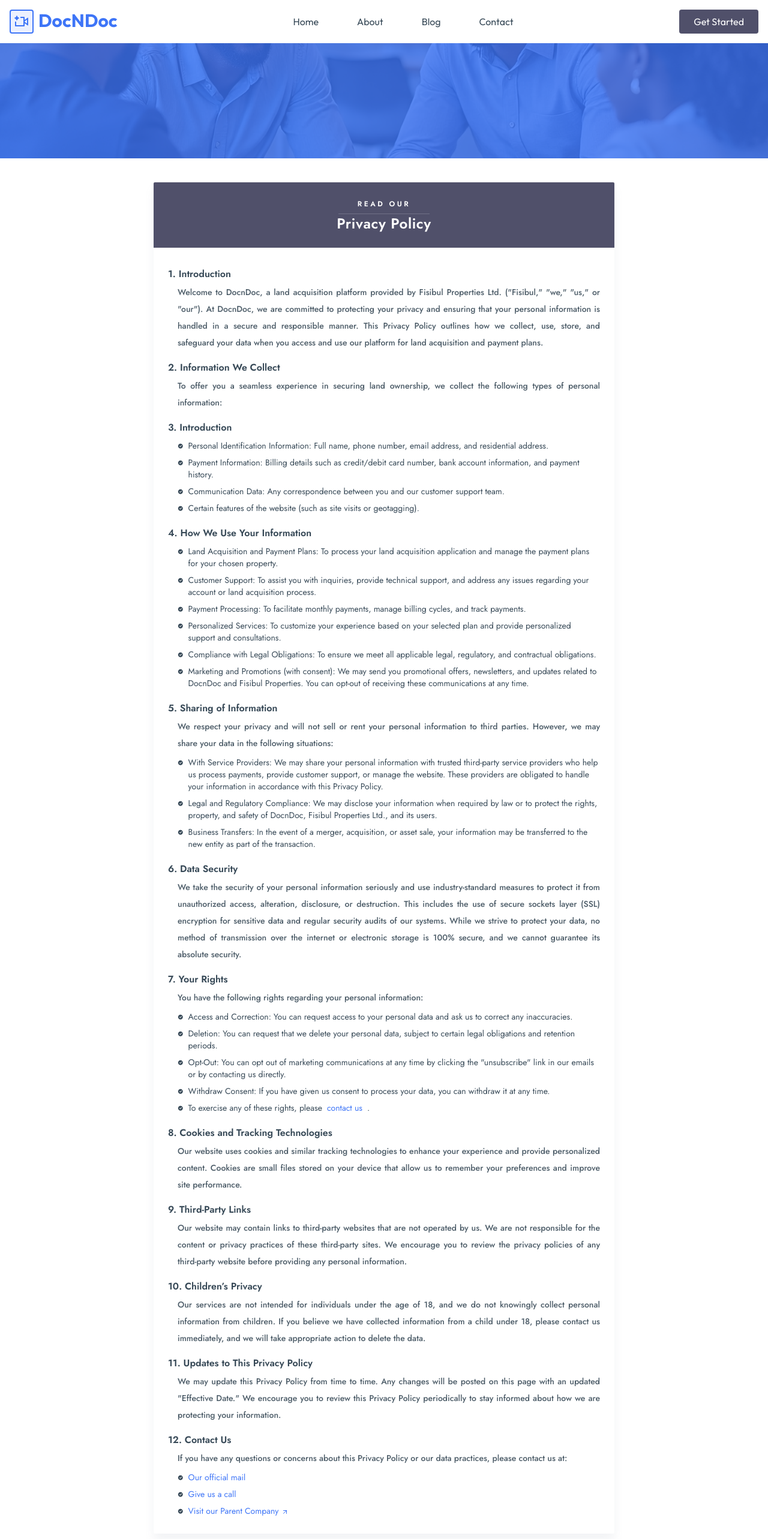
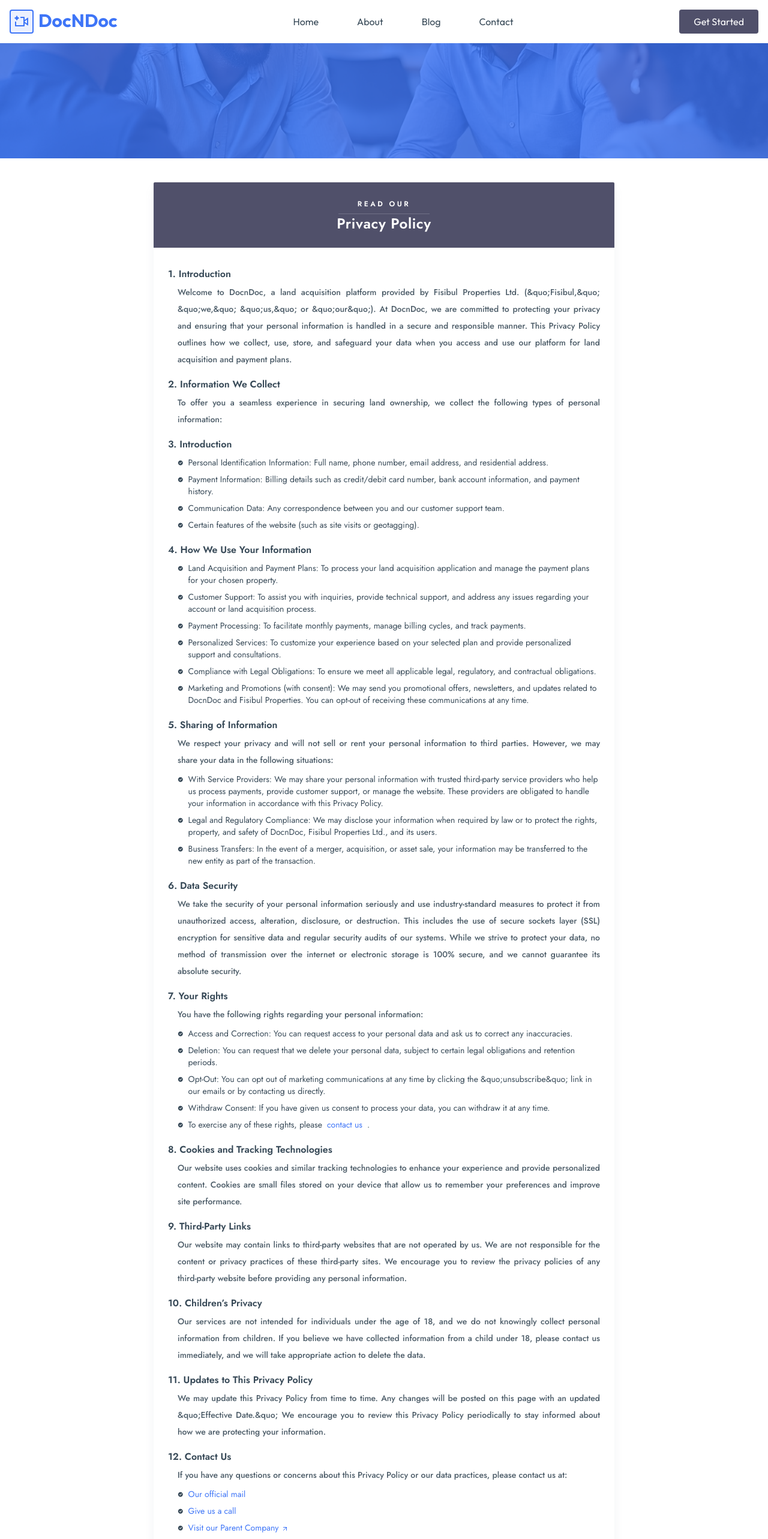
Before and after one commit to frethereeks/docndoc, a Next.js app: page /privacy-policy in a window 1280 px wide. Shown: the top 2566 px of the page at 60% size. Built offline with nearby package versions, Linux system fonts and the light colour scheme.

Commit message:
Fix: Escape the quotes in the Privacy Policy page and remove unused variables in affected files

```diff
--- a/app/(public)/not-found.tsx
+++ b/app/(public)/not-found.tsx
@@ -1,6 +1,6 @@
 "use client"
 import Link from 'next/link'
-import React, { useEffect } from 'react'
+import React from 'react'
 import { FaChevronLeft } from 'react-icons/fa6'
 import { IoSadOutline } from 'react-icons/io5'
 import { appRoutePaths } from '../routes/path'
--- a/app/(public)/privacy-policy/page.tsx
+++ b/app/(public)/privacy-policy/page.tsx
@@ -20,7 +20,7 @@ export default function PrivacyPolicy() {
         <div className="py-6 pt-8 px-4 md:px-6 space-y-4">
           <div className="space-y-1">
             <h4 data-aos="fade-up" data-aos-delay="100" className="text-text text-base font-semibold">1. Introduction</h4>
-            <p data-aos="fade-up" data-aos-delay="200" className="text-sm text-text/90 text-justify font-medium pl-4 leading-loose">Welcome to DocnDoc, a land acquisition platform provided by Fisibul Properties Ltd. ("Fisibul," "we," "us," or "our"). At DocnDoc, we are committed to protecting your privacy and ensuring that your personal information is handled in a secure and responsible manner. This Privacy Policy outlines how we collect, use, store, and safeguard your data when you access and use our platform for land acquisition and payment plans.</p>
+            <p data-aos="fade-up" data-aos-delay="200" className="text-sm text-text/90 text-justify font-medium pl-4 leading-loose">Welcome to DocnDoc, a land acquisition platform provided by Fisibul Properties Ltd. (&quo;Fisibul,&quo; &quo;we,&quo; &quo;us,&quo; or &quo;our&quo;). At DocnDoc, we are committed to protecting your privacy and ensuring that your personal information is handled in a secure and responsible manner. This Privacy Policy outlines how we collect, use, store, and safeguard your data when you access and use our platform for land acquisition and payment plans.</p>
           </div>
           <div className="space-y-1">
             <h4 data-aos="fade-up" data-aos-delay="100" className="text-text text-base font-semibold">2. Information We Collect</h4>
@@ -67,7 +67,7 @@ export default function PrivacyPolicy() {
             <div data-aos="fade-up" data-aos-delay="400" className="text-sm text-text">
               <p className="flex gap-2 pl-4 py-1"><RiCheckboxCircleFill className="text-[.6rem] text-text translate-y-1.5 flex-shrink-0" />Access and Correction: You can request access to your personal data and ask us to correct any inaccuracies.</p>
               <p className="flex gap-2 pl-4 py-1"><RiCheckboxCircleFill className="text-[.6rem] text-text translate-y-1.5 flex-shrink-0" />Deletion: You can request that we delete your personal data, subject to certain legal obligations and retention periods.</p>
-              <p className="flex gap-2 pl-4 py-1"><RiCheckboxCircleFill className="text-[.6rem] text-text translate-y-1.5 flex-shrink-0" />Opt-Out: You can opt out of marketing communications at any time by clicking the "unsubscribe" link in our emails or by contacting us directly.</p>
+              <p className="flex gap-2 pl-4 py-1"><RiCheckboxCircleFill className="text-[.6rem] text-text translate-y-1.5 flex-shrink-0" />Opt-Out: You can opt out of marketing communications at any time by clicking the &quo;unsubscribe&quo; link in our emails or by contacting us directly.</p>
               <p className="flex gap-2 pl-4 py-1"><RiCheckboxCircleFill className="text-[.6rem] text-text translate-y-1.5 flex-shrink-0" />Withdraw Consent: If you have given us consent to process your data, you can withdraw it at any time.</p>
               <p className="flex gap-2 pl-4 py-1"><RiCheckboxCircleFill className="text-[.6rem] text-text translate-y-1.5 flex-shrink-0" />To exercise any of these rights, please  <Link href={'mailto: admin@docndoc.com'} className="decoration-0 text-primary">contact us</Link>.</p>
             </div>
@@ -86,7 +86,7 @@ export default function PrivacyPolicy() {
           </div>
           <div className="space-y-1">
             <h4 data-aos="fade-up" data-aos-delay="300" className="text-text text-base font-semibold">11. Updates to This Privacy Policy</h4>
-            <p data-aos="fade-up" data-aos-delay="400" className="text-sm text-text/90 text-justify font-medium pl-4 leading-loose">We may update this Privacy Policy from time to time. Any changes will be posted on this page with an updated "Effective Date." We encourage you to review this Privacy Policy periodically to stay informed about how we are protecting your information.</p>
+            <p data-aos="fade-up" data-aos-delay="400" className="text-sm text-text/90 text-justify font-medium pl-4 leading-loose">We may update this Privacy Policy from time to time. Any changes will be posted on this page with an updated &quo;Effective Date.&quo; We encourage you to review this Privacy Policy periodically to stay informed about how we are protecting your information.</p>
           </div>
           <div className="space-y-1">
             <h4 data-aos="fade-up" data-aos-delay="300" className="text-text text-base font-semibold">12. Contact Us</h4>
--- a/app/modules/public/about/AboutContainer.tsx
+++ b/app/modules/public/about/AboutContainer.tsx
@@ -6,7 +6,7 @@ import { LiaPeopleCarrySolid } from "react-icons/lia";
 import { HiOutlineDocumentText } from "react-icons/hi2";
 import Image from 'next/image';
 import { ASSETS_URL } from '@/app/assets';
-import ChooseSection from '../shared/ChooseSection';
+// import ChooseSection from '../shared/ChooseSection';
 
 export default function AboutContainer() {
     return (
--- a/app/modules/public/blog/BlogContainer.tsx
+++ b/app/modules/public/blog/BlogContainer.tsx
@@ -22,6 +22,7 @@ export default function BlogContainer({ data }: { data: TBlogProps[] }) {
   const handlePageChange = (page: number) => {
     setCurrentPage(page);
     setBlogs((prev) => prev);
+    console.log(sortValue, setTotalPages)
     blogContainerRef.current?.scrollIntoView({ behavior: "smooth" });
   };
 
--- a/app/modules/public/contact/ContactContainer.tsx
+++ b/app/modules/public/contact/ContactContainer.tsx
@@ -84,7 +84,7 @@ export default function ContactContainer() {
                         </figure>
                         <div className="flex-1 flex flex-col justify-center py-1 sm:py-2 md:py-3 text-dark font-primary">
                             <h2 className="text-lg md:text-lg font-primary font-bold">Send us an Email</h2>
-                            <p className="text-sm sm:text-base py-0">We'd love to hear from you.</p>
+                            <p className="text-sm sm:text-base py-0">We&apos;d love to hear from you.</p>
                             <Link href={`mailto: admin@docndoc.com`} target="_blank" rel="noopener noreferrer" className='w-max py-1 pr-2 underline underline-offset-2 text-text font-light font-primary'>Email Us</Link>
                         </div>
                     </aside>
```
